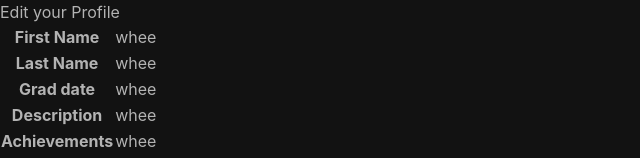
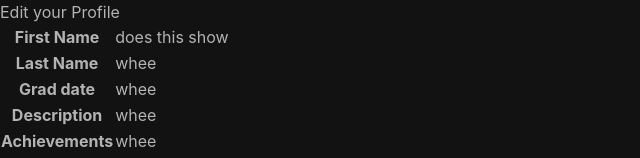
Before and after one commit to jxhnmo/SlingHealthAlumniTracker, a Next.js app in the folder frontend/: page /profileEdit in a window 1280 px wide. Shown: the top 158 px of the page, without its empty margins (0-640 px from the left). Built offline with nearby package versions, Linux system fonts and the light colour scheme.

Commit message:
check for correctness

```diff
--- a/frontend/src/pages/profileEdit.tsx
+++ b/frontend/src/pages/profileEdit.tsx
@@ -15,7 +15,7 @@ export default function ProfileEdit() {
                 <tbody>
                     <tr>
                         <th>First Name</th>
-                        <td>whee</td>
+                        <td>does this show</td>
                     </tr>
                     <tr>
                         <th>Last Name</th>
```
